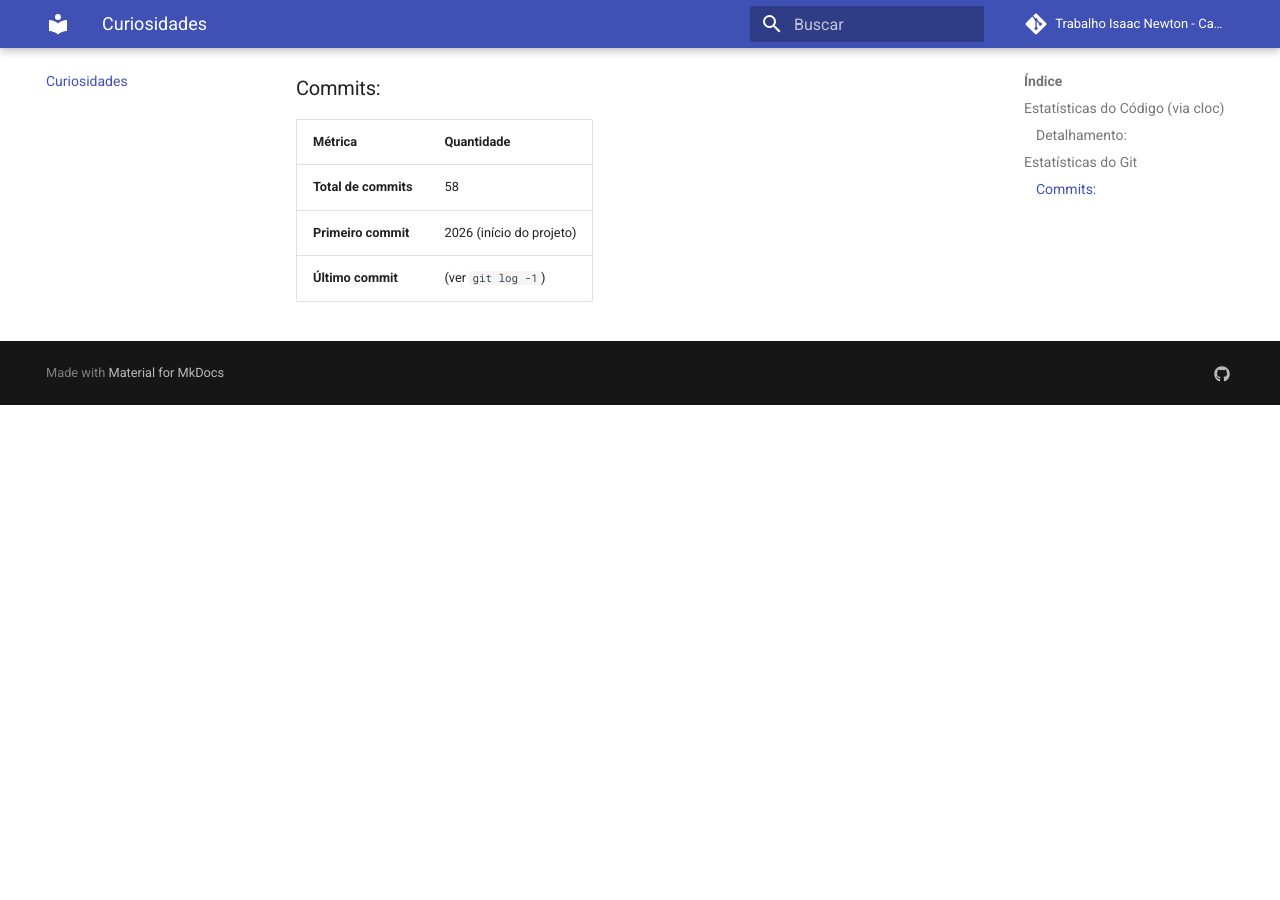
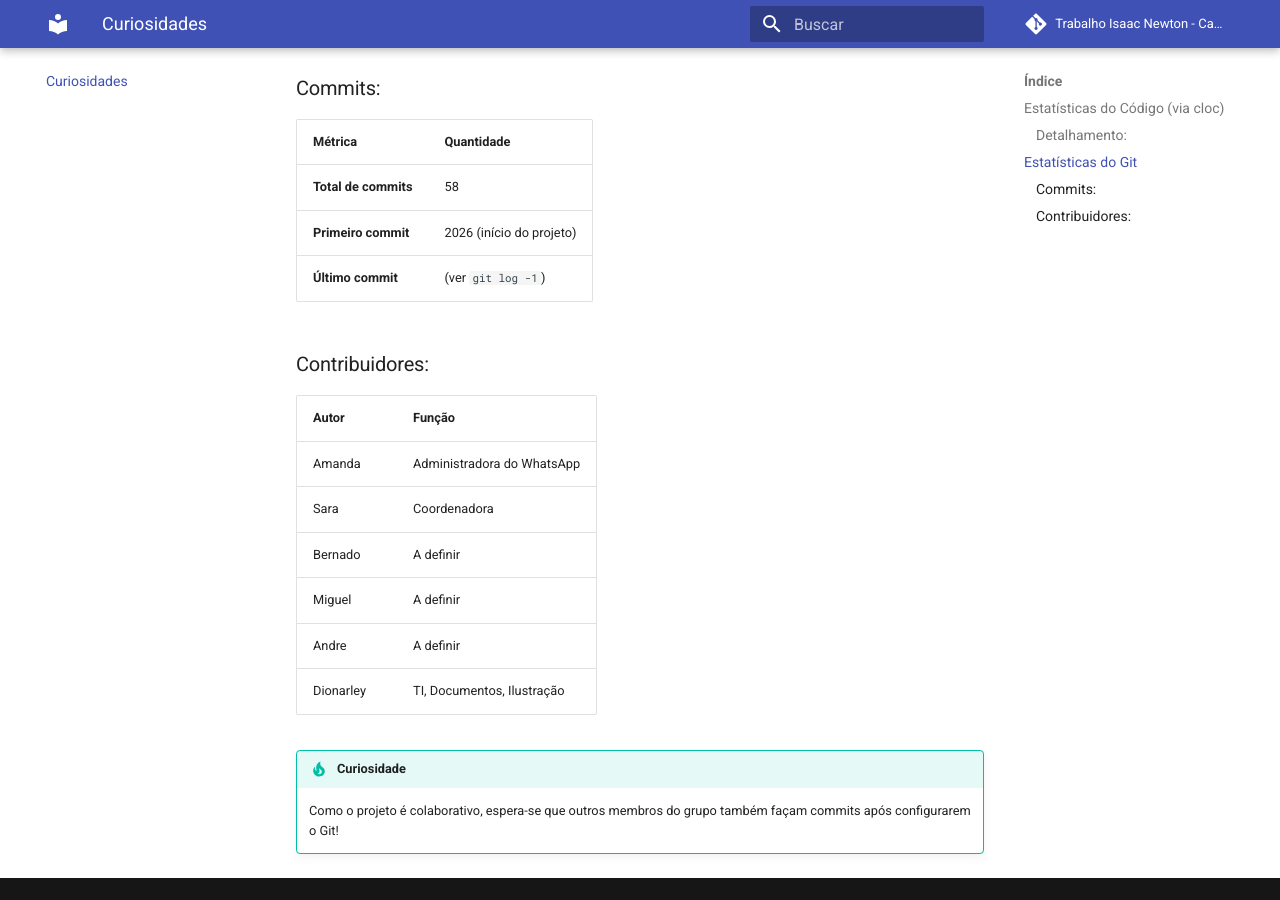
Before and after one commit to dionarley/Trabaho_Fisica_Conceit_1_per_Divulgacao_Cient, an MkDocs documentation site: the page built from docs/curiosidades.md, in a window 1280 px wide and 900 px high, scrolled down 1413 px. Built offline with MkDocs 1.6.1 and Material for MkDocs 9.7.7, drawn with Linux system fonts in a browser that asks for light colours; comment, search, counter and statistics services are not loaded; before the commit the page ends 1818 px from its top, so only the background shows below that.

Commit message:
Update: membros com 'A definir' (não termos)
- docs/index.md: Bernado, Miguel, Andre → 'A definir'
- docs/cronograma.md: Bernado, Miguel, Andre → 'A definir'
- docs/curiosidades.md: tabela de contribuidores atualizada
- Membros agora mostram 'A definir' como função
- Glossário (termos) mantido inalterado

```diff
--- a/docs/curiosidades.md
+++ b/docs/curiosidades.md
@@ -55,3 +55,18 @@ git log --all --pretty=format:"%ad" --date=short | sort | uniq -c
 | **Total de commits** | 58 | |+ |
 | **Primeiro commit** | 2026 (início do projeto) |
 | **Último commit** | (ver `git log -1`) |
+
+
+### Contribuidores:
+
+| Autor | Função |
+|--------|---------|
+| Amanda | Administradora do WhatsApp |
+| Sara | Coordenadora |
+| Bernado | A definir |
+| Miguel | A definir |
+| Andre | A definir |
+| Dionarley | TI, Documentos, Ilustração |
+
+!!! tip "Curiosidade"
+    Como o projeto é colaborativo, espera-se que outros membros do grupo também façam commits após configurarem o Git!
```
Also changed, not shown: docs/cronograma.md (+3 -3 lines), docs/index.md (+3 -3 lines).
